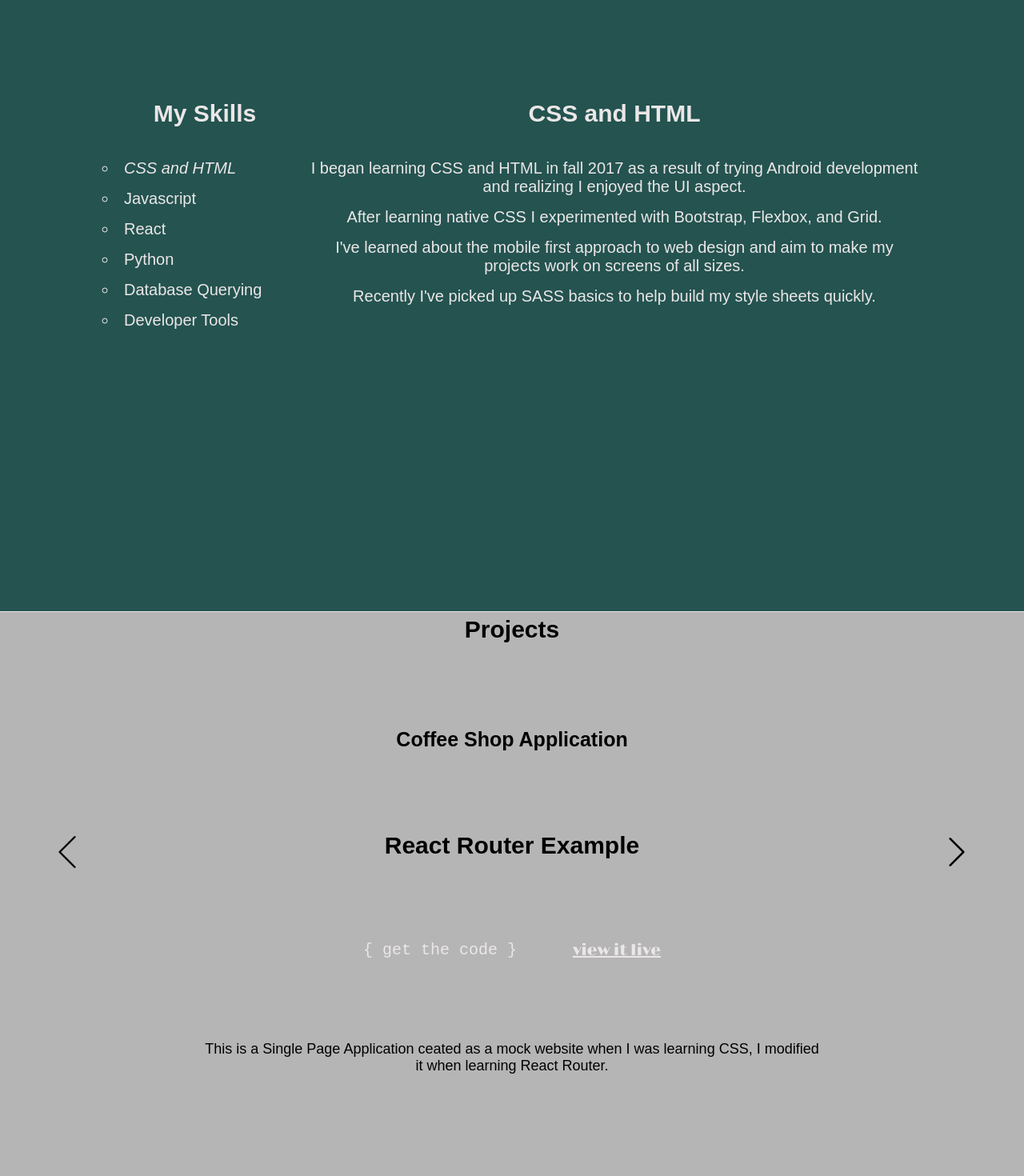
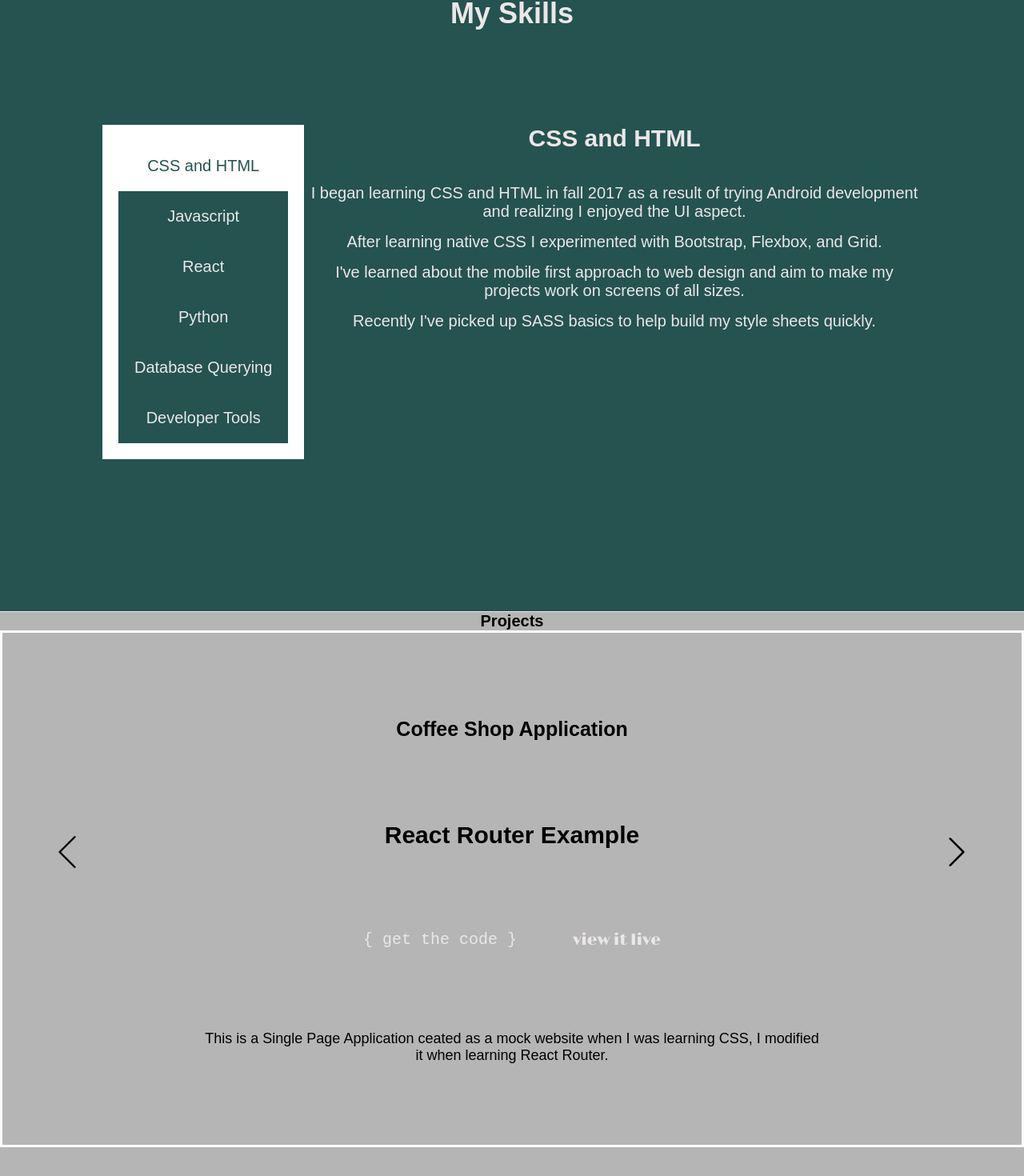
Before and after one commit to Cooper-Runstein/Website-CooperRunstein, a React (Create React App) app: page / in a window 1280 px wide. Shown: the part 955-2425 px from the top of the page at 80% size. Built offline with nearby package versions, Linux system fonts and the light colour scheme.

Commit message:
Styled skills sidebar

```diff
--- a/src/Components/Projects.js
+++ b/src/Components/Projects.js
@@ -91,7 +91,7 @@ class Projects extends React.Component{
   render(){
     return(
         <div className='projects-container main-comp-container' id='projects'>
-          <h3>Projects</h3>
+          <h1>Projects</h1>
           <div className='projects-wrapper'>
           <img
             src= { backArrow }
--- a/src/Components/Skills.js
+++ b/src/Components/Skills.js
@@ -83,8 +83,9 @@ class Skills extends React.Component {
     render(){
       return(
         <div className="main-comp-container skills-container" id='skills'>
+        <div>
+          <h1>My Skills</h1>
           <div className="skills-list-wrapper">
-              <h3>My Skills</h3>
               <ul className="skills-list">
                   {this.state.skillsDescriptions.map((skill, index) => <li
                     key = { index }
@@ -93,10 +94,11 @@ class Skills extends React.Component {
                     {skill.title}</li>)}
               </ul>
           </div>
-          <DisplayedSkill
-            skills = { this.state.skillsDescriptions }
-            activeIndex = { this.state.activeIndex }
-          />
+            <DisplayedSkill
+              skills = { this.state.skillsDescriptions }
+              activeIndex = { this.state.activeIndex }
+            />
+          </div>
         </div>
 
       )
--- a/src/main.css
+++ b/src/main.css
@@ -265,11 +265,25 @@ a:hover{
   background: rgb(36, 83, 80);
   color: #ebe7e7;
 }
-.skills{
-    border-bottom: 5px dashed rgba(163, 157, 149, 0.918);
-    padding-top: 20vh;
-    padding-bottom: 10vh;
+.skills-container div{
+  display: flex;
+}
 
+.skills-container h1{
+  position: absolute;
+  left: 0;
+  right: 0;
+  padding: calc(10vh -18px) auto 0 auto;
+  margin: auto;
+  height: 0px;
+  padding:  0 0 0 0;
+  font-size: 36px;
+}
+
+.skills-container{
+  display: flex;
+  flex-direction: column;
+  justify-content: space-around;
 }
 
 .skills-body-wrapper{
@@ -288,11 +302,14 @@ a:hover{
   font-size: 3rem;
 }
 
-.active-skill-container{
+
+.active-skill-container {
   width: 60vw;
   margin-top: 20vh;
   margin-bottom: 20vh;
+  flex-direction: column;
 }
+
 
 .active-skill-container ul{
   display: flex;
@@ -301,9 +318,15 @@ a:hover{
   font-size: 2rem;
 }
 
+
 .active-skill-container ul li{
   list-style: none;
   padding-bottom: 1.5rem;
+
+}
+.active-skill{
+  background: white;
+  color: rgb(36, 83, 80);
 }
 
 .active-skill-container h4{
@@ -314,14 +337,17 @@ a:hover{
 .skills-list{
   display: flex;
   flex-direction: column;
+  justify-content: space-evenly;
   align-items: flex-start;
+  border: 20px white solid;
 }
 
 .skills-list li{
     font-size: 2rem;
-    list-style: circle;
+    list-style: none;
+    padding: 20px;
+    width: 100%;
     list-style-position: inside;
-    padding-bottom: 1.5rem;
     float: left;
 }
 .skills-list li:hover{
@@ -329,7 +355,7 @@ a:hover{
 }
 
 .skills-list:hover li:not(:hover){
-    opacity: .5;
+  color: rgba(0, 0, 0, 0.5);
 }
 
 .skills-descriptions{
@@ -440,6 +466,42 @@ a:hover{
 
 }
 
-.active-skill{
-  font-style: italic;
+.projects-wrapper{
+  min-height: 60vh;
+  border: 3px white solid;
 }
+
+a{
+  text-decoration: none;
+}
+@media only screen and (max-width: 650px){
+  .skills-container{
+    height: 200vw;
+  }
+  .skills-container div{
+    flex-direction: column;
+    align-items: center;
+    justify-content: flex-start;
+
+  }
+  .active-skill-container{
+    margin: 0;
+  }
+  .skills-list-wrapper{
+    width: 100vw;
+
+    margin: 0;
+    padding-top: 10vw;
+  }
+
+  .skills-list-wrapper ul{
+    border: 0;
+    margin-top: 10vh;
+    margin-bottom: 10vh;
+  }
+
+  .skills-list-wrapper ul li{
+    display: inline;
+    float: none;
+  }
+}
```
